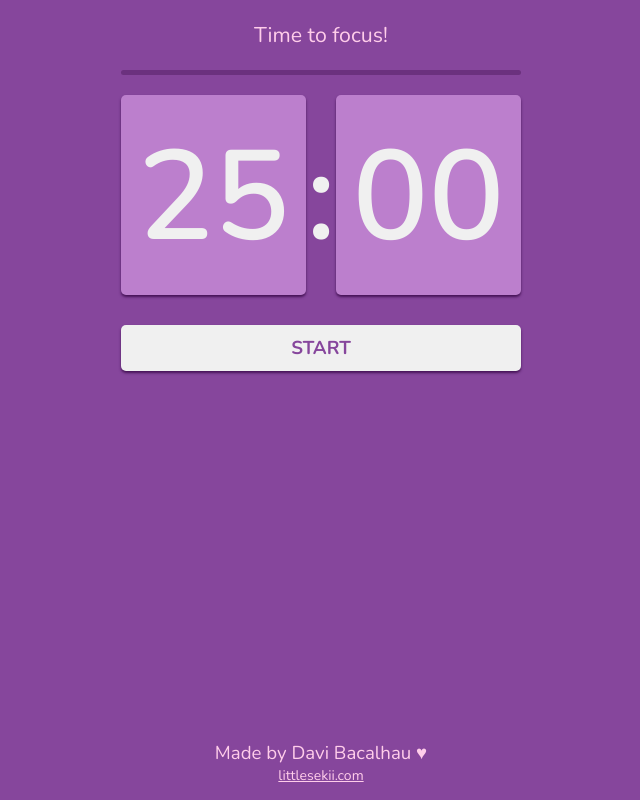
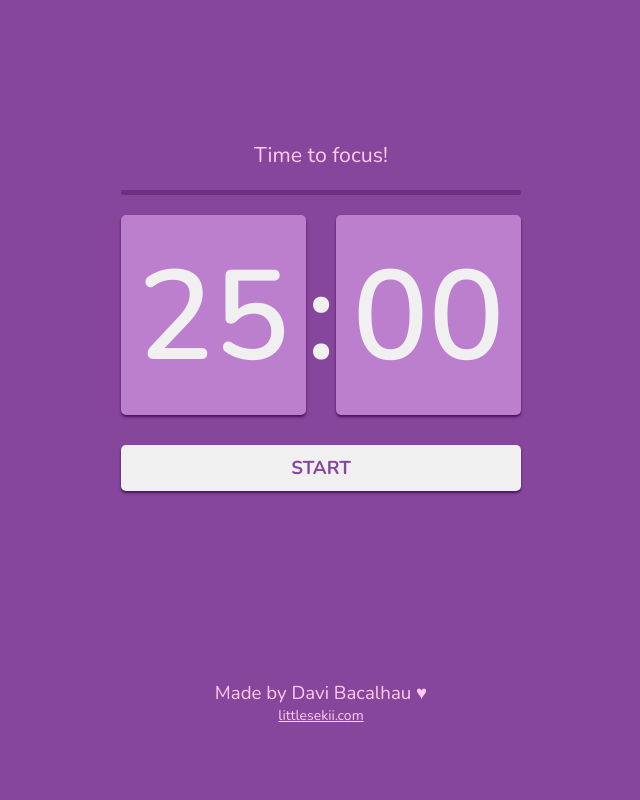
Before and after one commit to bacalhzu/vue-pomodoro, a Vue app: page / in a window 1280 px wide. Shown: the whole page, without its empty margins (319-959 px from the left). Built offline with nearby package versions, Linux system fonts and the light colour scheme.

Commit message:
implemented timer reset and phases

```diff
--- a/src/App.vue
+++ b/src/App.vue
@@ -30,6 +30,8 @@ import Timer from './components/Timer.vue';
     .timer {
         z-index: 1;
         background-color: var(--primary);
+
+        margin-top: 120px;
         padding-top: 20px;
         padding-bottom: 20px;
     }
@@ -37,15 +39,15 @@ import Timer from './components/Timer.vue';
         z-index: 0;
         /* background-color: aliceblue; */
         width: 100%;
-        height: 60px;
+        height: 120px;
 
         position: absolute;
 
-        top: calc(100vh - 60px);
+        top: calc(100vh - 120px);
 
         display: flex;
         flex-direction: column;
-        justify-content: flex-start;
+        justify-content: flex;
         align-items: center;
     }
 
```
